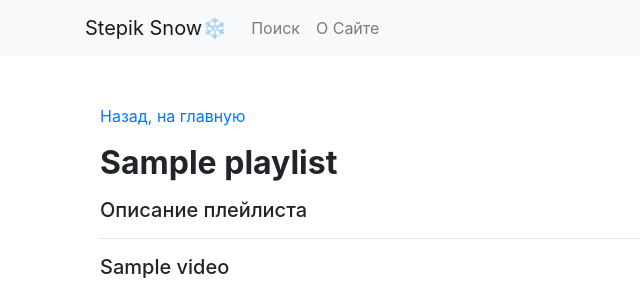
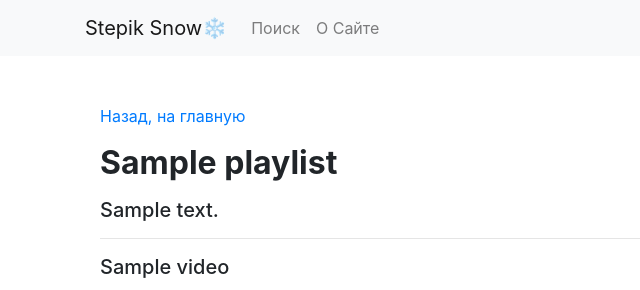
Before and after one commit to spaghetti-tornado88/Stepik, a Flask app: template templates/playlist.html in a window 1280 px wide. Shown: the top 290 px of the page, without its empty margins (0-640 px from the left). Run offline with Flask 2, Linux system fonts and the light colour scheme; the template is opened without the code that fills it: most values are stand-ins (such as "Sample title", 1, 10 or a date in 2020); some libraries are stand-ins or nearby versions.

Commit message:
playlist description output added

```diff
--- a/templates/playlist.html
+++ b/templates/playlist.html
@@ -4,7 +4,7 @@
 <div class="container">
             <div class="mt-5 mb-3"><a href="/">Назад, на главную</a></div>
             <h2 class="р2 mb-3"><strong>{{ playlist.title }}</strong></h2>
-            <h5> Описание плейлиста </h5>
+            <h5> {{ playlist.description }} </h5>
             <hr/>
     <div class="row">
         <div class="col-8">
```
